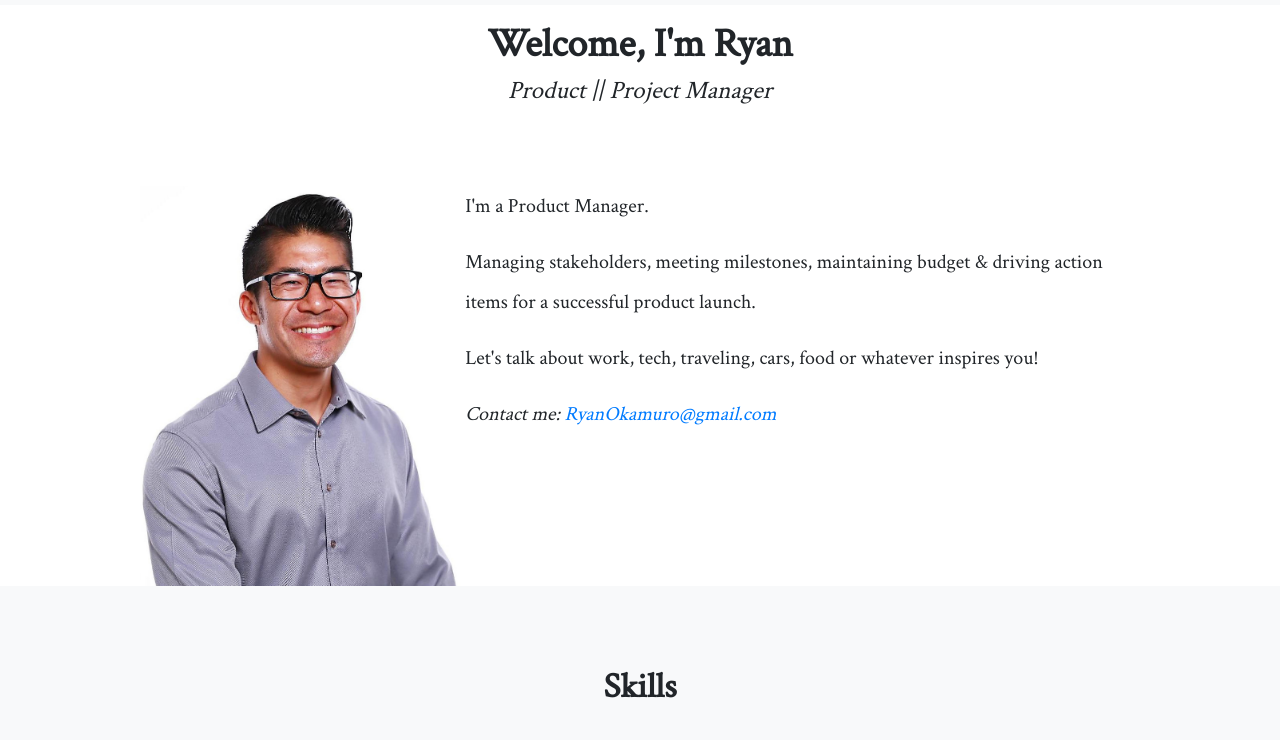
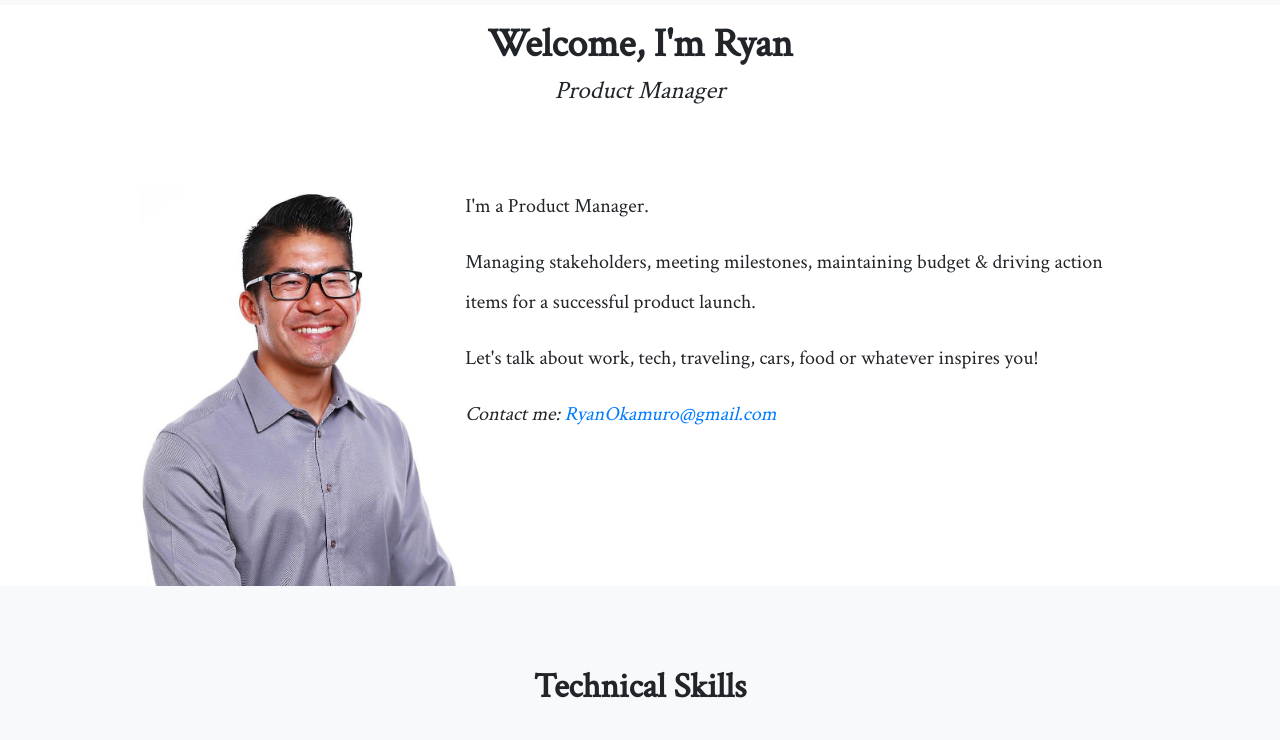
Before and after one commit to RyanOkamuro/portfolio_page, a plain HTML site: page index.html in a window 1280 px wide. Shown: the part 60-800 px from the top of the page. Drawn offline with nearby package versions, Linux system fonts and the light colour scheme.

Commit message:
Update title and skills

```diff
--- a/index.html
+++ b/index.html
@@ -39,7 +39,7 @@
         </nav>
         <header role="banner" id="about">
             <h1>Welcome, I'm Ryan</h1>
-            <h2>Product || Project Manager</h2>
+            <h2>Product Manager</h2>
         </header>
         <main role="main" data-offset="0">
             <section role="region" id="about-main">
@@ -52,7 +52,7 @@
                 </div>
             </section>
             <section role="region" id="skills">
-                <h3>Skills</h3>
+                <h3>Technical Skills</h3>
                 <div class="coding-skills">
                     <div class="all-skills">
                         <img src="./assets/front-end.png" class="skill-img" alt="front-end">
```
